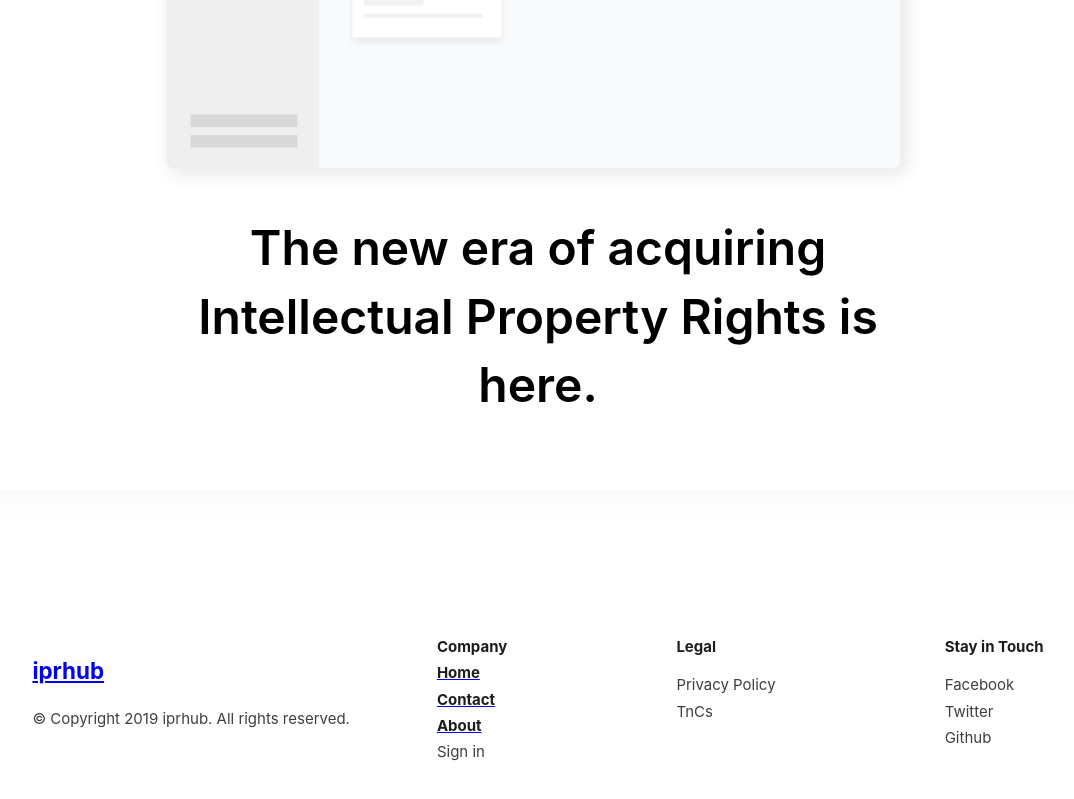
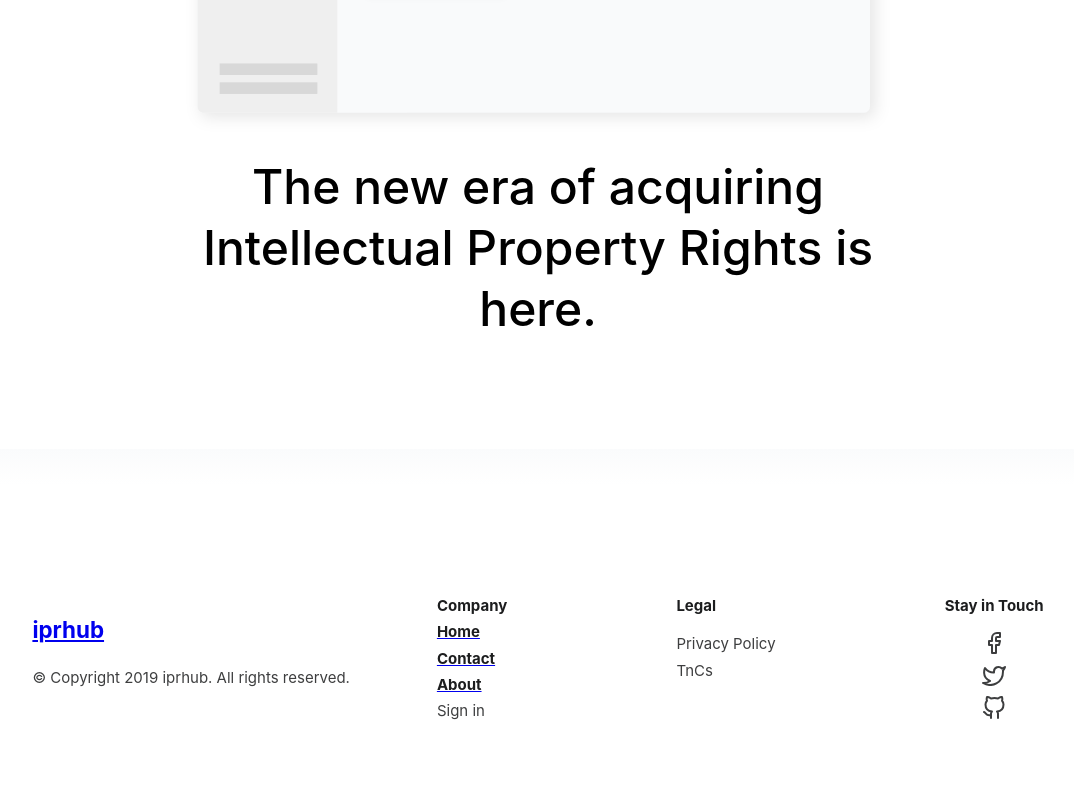
Before and after one commit to iprhub/iprhub, a Next.js app: page / in a window 1280 px wide. Shown: the part 437-1236 px from the top of the page, without its empty margins (102-1176 px from the left). Built offline with nearby package versions, Linux system fonts and the light colour scheme.

Commit message:
Minor ui improvements

```diff
--- a/components/Footer.js
+++ b/components/Footer.js
@@ -4,6 +4,7 @@
 
 //local imports
 import { phone } from '../lib/utils/mediaQueries';
+import { FacebookIcon, TwitterIcon, GithubIcon } from '../static/CommonIcons';
 
 const FooterWrapper = styled.div`
   background-image: linear-gradient(#fafbfc 0, #fff 36px);
@@ -19,7 +20,7 @@
   padding: 144px 0 72px;
   ${phone(css`
     flex-direction: column;
-    padding: 70px 0 40px;
+    padding: 40px 0 40px;
   `)};
 `;
 
@@ -52,6 +53,9 @@
   margin: 0;
   padding: 0;
   text-align: left;
+  &:last-child {
+    text-align: center;
+  }
 `;
 
 const FooterItemsStyle = styled.div`
@@ -120,9 +124,15 @@
           </FooterRightItemsGroupStyle>
           <FooterRightItemsGroupStyle>
             <FooterItemsStyle>Stay in Touch</FooterItemsStyle>
-            <FooterItemsStyle>Facebook</FooterItemsStyle>
-            <FooterItemsStyle>Twitter</FooterItemsStyle>
-            <FooterItemsStyle>Github</FooterItemsStyle>
+            <FooterItemsStyle>
+              <FacebookIcon size="24" />
+            </FooterItemsStyle>
+            <FooterItemsStyle>
+              <TwitterIcon size="24" />
+            </FooterItemsStyle>
+            <FooterItemsStyle>
+              <GithubIcon size="24" />
+            </FooterItemsStyle>
           </FooterRightItemsGroupStyle>
         </FooterRightStyle>
       </FooterStyle>
--- a/components/Home.js
+++ b/components/Home.js
@@ -4,20 +4,21 @@
 //local imports
 import { HomeDesign } from '../static/ProductIllustrations';
 import { phone } from '../lib/utils/mediaQueries';
+import { RightArrow } from '../static/CommonIcons';
 
 const HomeWrapper = styled.div`
   -webkit-font-smoothing: antialiased;
   box-sizing: border-box;
   margin: 0 auto;
   max-width: 1152px;
-  padding: 70px 24px;
+  padding: 40px 24px;
   text-align: center;
   min-height: 766px;
   display: flex;
   flex-direction: column;
   align-items: center;
   ${phone(css`
-    padding: 85px 24px;
+    padding: 70px 24px;
   `)};
 `;
 
@@ -25,11 +26,11 @@
   -webkit-font-smoothing: antialiased;
   box-sizing: border-box;
   font-size: 3rem;
-  font-weight: 600;
+  font-weight: 500;
   padding-top: 20px;
   margin: 0 auto;
-  max-width: 744px;
-  line-height: 4.3rem;
+  max-width: 750px;
+  line-height: 3.8rem;
   ${phone(css`
     font-size: 1.5rem;
     line-height: 2.3rem;
@@ -38,7 +39,7 @@
 `;
 
 const IllustrationsWrapper = styled.div`
-  width: 60vw;
+  width: 55vw;
   ${phone(css`
     width: 80vw;
   `)};
--- a/components/Nav.js
+++ b/components/Nav.js
@@ -17,6 +17,9 @@
     flex-direction: column;
     align-items: center;
     padding: 0;
+    margin-left: 5%;
+    margin-right: 5%;
+    margin-top: -8px;
   `)};
 `;
 
@@ -53,13 +56,13 @@
 
   ${phone(css`
     margin: 0;
-    padding: 0 15px;
+    padding: 0 4vw;
   `)};
 `;
 
 const LogoStyle = styled.p`
   font-weight: 700;
-  font-size: 1.4rem;
+  font-size: 1.6rem;
   cursor: pointer;
 
   ${phone(css`
--- /dev/null
+++ b/static/CommonIcons.js
@@ -0,0 +1,68 @@
+export const RightArrow = size => (
+  <svg
+    xmlns="http://www.w3.org/2000/svg"
+    width={size.size}
+    height={size.size}
+    viewBox="0 0 24 24"
+    fill="none"
+    stroke="currentColor"
+    stroke-width="2"
+    stroke-linecap="round"
+    stroke-linejoin="round"
+    class="feather feather-arrow-right"
+  >
+    <line x1="5" y1="12" x2="19" y2="12" />
+    <polyline points="12 5 19 12 12 19" />
+  </svg>
+);
+
+export const FacebookIcon = props => (
+  <svg
+    xmlns="http://www.w3.org/2000/svg"
+    width={props.size}
+    height={props.size}
+    viewBox="0 0 24 24"
+    fill="none"
+    stroke="currentColor"
+    stroke-width="2"
+    stroke-linecap="round"
+    stroke-linejoin="round"
+    class="feather feather-facebook"
+  >
+    <path d="M18 2h-3a5 5 0 0 0-5 5v3H7v4h3v8h4v-8h3l1-4h-4V7a1 1 0 0 1 1-1h3z" />
+  </svg>
+);
+
+export const TwitterIcon = props => (
+  <svg
+    xmlns="http://www.w3.org/2000/svg"
+    width={props.size}
+    height={props.size}
+    viewBox="0 0 24 24"
+    fill="none"
+    stroke="currentColor"
+    stroke-width="2"
+    stroke-linecap="round"
+    stroke-linejoin="round"
+    class="feather feather-twitter"
+  >
+    <path d="M23 3a10.9 10.9 0 0 1-3.14 1.53 4.48 4.48 0 0 0-7.86 3v1A10.66 10.66 0 0 1 3 4s-4 9 5 13a11.64 11.64 0 0 1-7 2c9 5 20 0 20-11.5a4.5 4.5 0 0 0-.08-.83A7.72 7.72 0 0 0 23 3z" />
+  </svg>
+);
+
+export const GithubIcon = props => (
+  <svg
+    xmlns="http://www.w3.org/2000/svg"
+    width={props.size}
+    height={props.size}
+    viewBox="0 0 24 24"
+    fill="none"
+    stroke="currentColor"
+    stroke-width="2"
+    stroke-linecap="round"
+    stroke-linejoin="round"
+    class="feather feather-github"
+  >
+    <path d="M9 19c-5 1.5-5-2.5-7-3m14 6v-3.87a3.37 3.37 0 0 0-.94-2.61c3.14-.35 6.44-1.54 6.44-7A5.44 5.44 0 0 0 20 4.77 5.07 5.07 0 0 0 19.91 1S18.73.65 16 2.48a13.38 13.38 0 0 0-7 0C6.27.65 5.09 1 5.09 1A5.07 5.07 0 0 0 5 4.77a5.44 5.44 0 0 0-1.5 3.78c0 5.42 3.3 6.61 6.44 7A3.37 3.37 0 0 0 9 18.13V22" />
+  </svg>
+);
```
